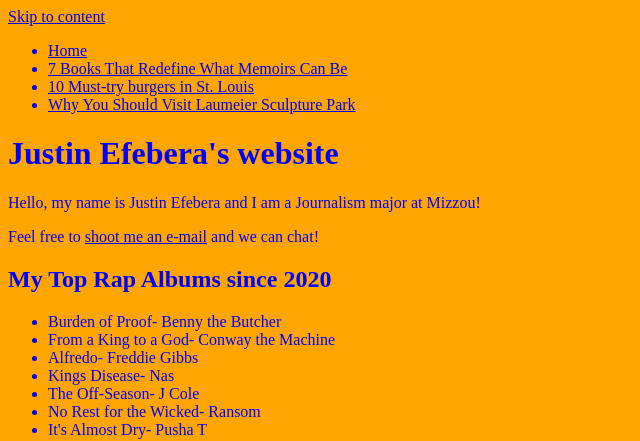
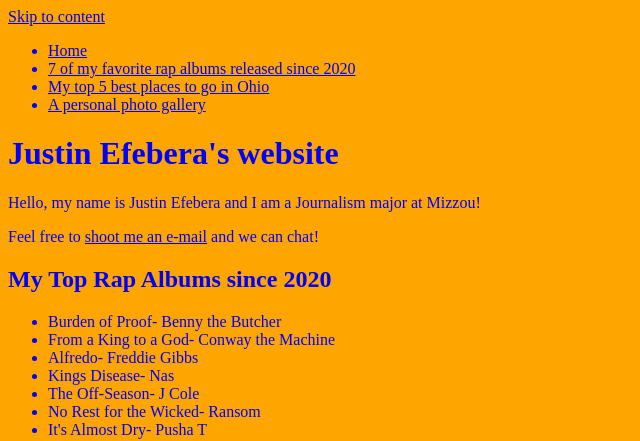
Before and after one commit to J4502-FS22/efebera-site, a plain HTML site: page index.html in a window 1280 px wide. Shown: the top 441 px of the page, without its empty margins (0-640 px from the left). Drawn offline with Linux system fonts and the light colour scheme.

Commit message:
Update index.html

```diff
--- a/index.html
+++ b/index.html
@@ -16,9 +16,9 @@
     <nav>
       <ul>
         <li><a class="active" href="index.html">Home</a></li>
-        <li><a href="seven-books-redefine-memoirs.html">7 Books That Redefine What Memoirs Can Be</a></li>
-        <li><a href="st-louis-best-burgers.html">10 Must-try burgers in St. Louis</a></li>
-        <li><a href="laumeier-sculpture-park.html">Why You Should Visit Laumeier Sculpture Park</a></li>
+        <li><a href="My 7 Favorite Rap Albums since 2020.html">7 of my favorite rap albums released since 2020</a></li>
+        <li><a href="5 Best Attractions in Ohio"> My top 5 best places to go in Ohio</a></li>
+        <li><a href="jutin Efebera photo gallery.html">A personal photo gallery</a></li>
       </ul>
     </nav>
 
@@ -42,8 +42,8 @@
     </section>
 
 
-<a href="mailto:garvinp@missouri.edu">
-    <img src="headshot_clown.png" alt="headshot of Justin Efebera">
+<a href="mailto:jeehhy@missouri.edu">
+    <img src="headshot.png" alt="headshot of Justin Efebera">
 </a>
 
 
```
